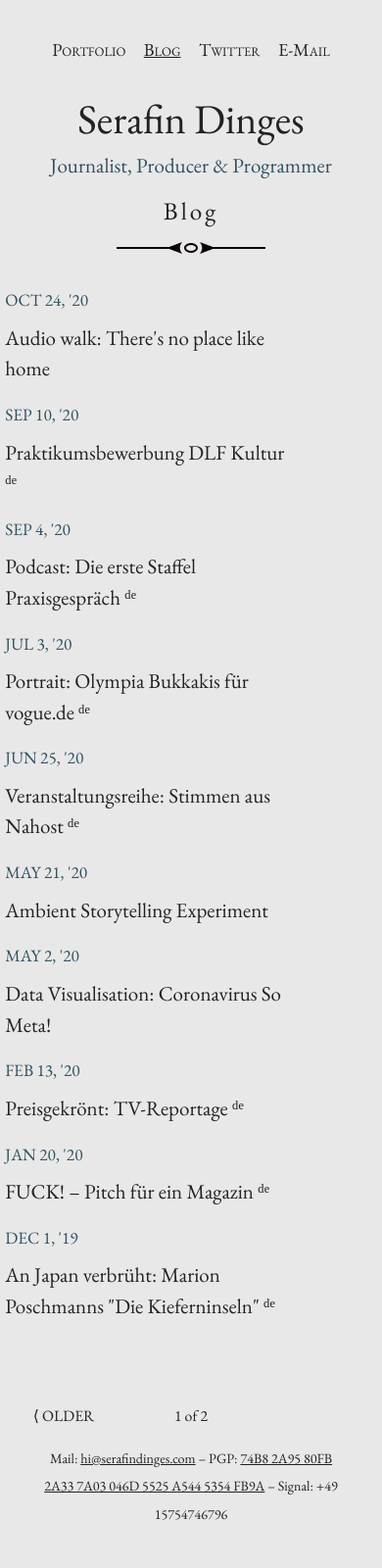
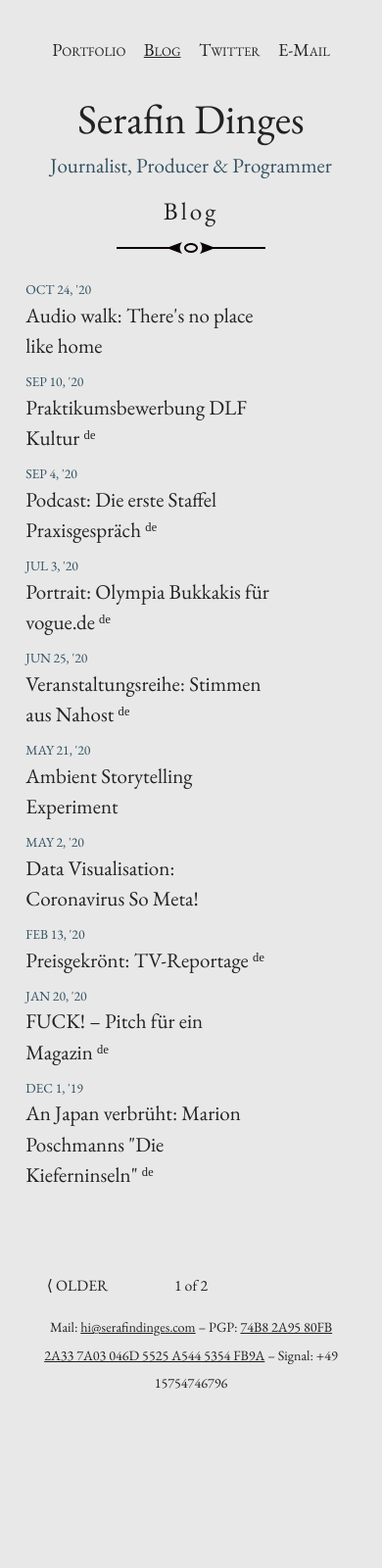
Before and after one commit to SerafinDinges/serafindinges.com, a Jekyll site: the page built from blog/index.html, in a window 390 px wide. Shown: the whole page at 98% size. Built offline with Jekyll 4.4.1, drawn with Linux system fonts in a browser that asks for light colours; the list of posts is cut into pages by our own code; after the commit the page ends 1466 px from its top, so only the background shows below that.

Commit message:
Update _base.scss

```diff
--- a/_sass/_base.scss
+++ b/_sass/_base.scss
@@ -128,7 +128,7 @@ figcaption {
 .home {
   max-width: 550px;
   margin: auto;
-  // padding: 0.8em 1em;
+  padding: 0 1em;
 }
 
 #swag {
@@ -152,6 +152,15 @@ figcaption {
   text-transform: uppercase;
   .post-link & {
     padding: 0.5em 0;
+  }
+}
+
+@media only screen and (max-width: 600px) {
+  .post-date {
+    font-size: .65em;
+    .post-link & {
+      padding: 0;
+    }
   }
 }
 
```
